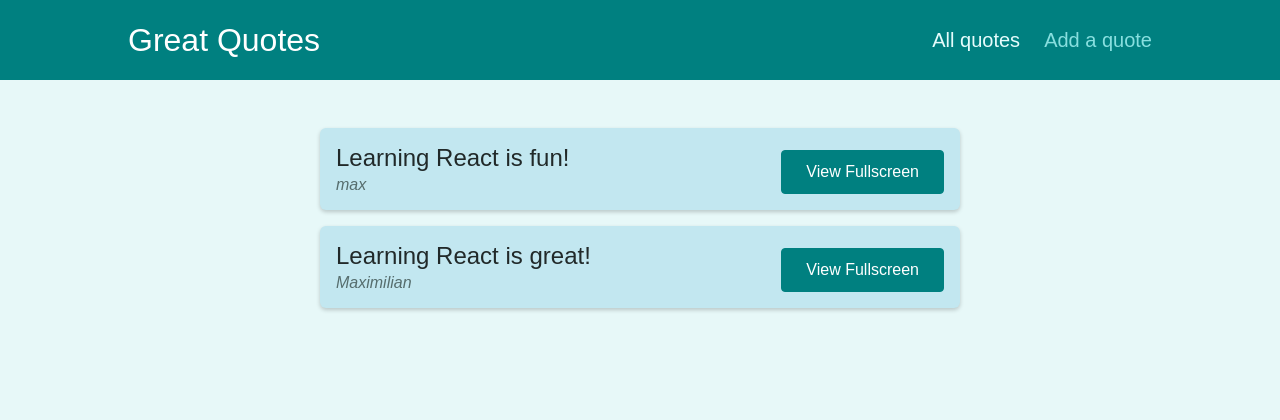
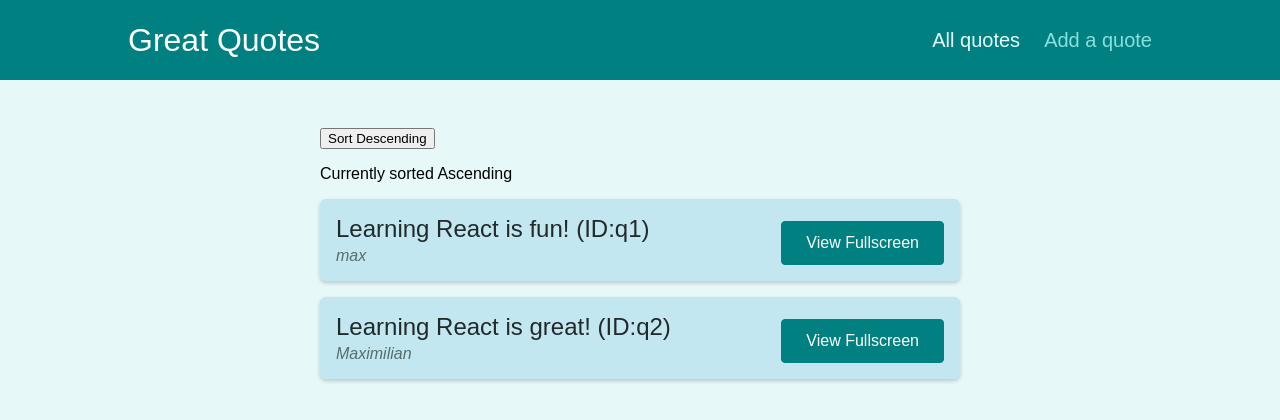
Before and after one commit to Jason2B3/rouer_practice, a React (Create React App) app: page /quotes in a window 1280 px wide. Shown: the top 420 px of the page. Built offline with nearby package versions, Linux system fonts and the light colour scheme.

Commit message:
tried to useState, but URL search for http://localhost:3000/quotes?sort=desc fails

```diff
--- a/src/App.js
+++ b/src/App.js
@@ -1,4 +1,5 @@
 import { Route, Switch, Redirect } from "react-router-dom";
+import React from "react";
 import AllQuotes from "./components/pages/AllQuotes";
 import NewQuote from "./components/pages/NewQuote";
 import QuoteDetail from "./components/pages/QuoteDetail";
@@ -6,6 +7,7 @@ import NotFound from "./components/pages/NotFound";
 import Layout from "./components/layout/Layout";
 import BBB from "./context";
 function App() {
+
   return (
     <Layout>
       <BBB>
--- a/src/components/quotes/QuoteItem.js
+++ b/src/components/quotes/QuoteItem.js
@@ -6,7 +6,9 @@ const QuoteItem = (props) => {
     <li className={classes.item}>
       <figure>
         <blockquote>
-          <p>{props.text}</p>
+          <p>
+            {props.text} (ID:{props.id})
+          </p>
         </blockquote>
         <figcaption>{props.author}</figcaption>
       </figure>
--- a/src/components/quotes/QuoteList.js
+++ b/src/components/quotes/QuoteList.js
@@ -1,13 +1,43 @@
-import { Fragment } from "react";
-
+import { Fragment, useState } from "react";
+import { useHistory, useLocation } from "react-router-dom";
 import QuoteItem from "./QuoteItem";
 import classes from "./QuoteList.module.css";
 
+const sortQuotes = (quotes, sortOrder) => {
+  return quotes.sort((quoteA, quoteB) => {
+    if (sortOrder) return quoteA.id > quoteB.id ? 1 : -1;
+    if (!sortOrder) return quoteA.id < quoteB.id ? 1 : -1;
+  });
+};
+
 const QuoteList = (props) => {
+  // ----------------[ GRAB REQUIRED DATA ]------------------------
+  const history = useHistory(); // history object
+  const location = useLocation(); // location object
+  const longQueryParamString = location.search; // queryParameter string
+  // ----------------[ PREPARATION OVER ]------------------------
+  //% STEP 2.2
+  // Sort the quotes with our helper function according to sortOrder's Boolean
+  // When true, sort ascending. When false, sort descending
+  const [sortOrder, setSortOrder] = useState(true);
+  const sortedQuotes = sortQuotes(props.quotes, sortOrder);
+
+  //% STEP 2.1: Switch query parameter between ?sort=asc or ?sort=desc
+  const changeSortingHandler = () => {
+    const flippedSortOrder = sortOrder ? "desc" : "asc";
+    history.push(`/quotes?sort=${flippedSortOrder}`);
+    setSortOrder((state) => !state); // flip the sortOrder vakue for real now
+  };
   return (
     <Fragment>
+      <div>
+        <button onClick={changeSortingHandler}>
+          Sort {sortOrder ? "Descending" : "Ascending"}
+        </button>
+        <p>Currently sorted {sortOrder ? "Ascending" : "Descending"}</p>
+      </div>
       <ul className={classes.list}>
-        {props.quotes.map((quote) => (
+        {sortedQuotes.map((quote) => (
           <QuoteItem
             key={quote.id}
             id={quote.id}
```
Also changed, not shown: 1 other file (tests, documents, lock files or other folders).
